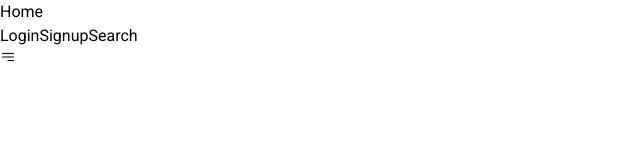
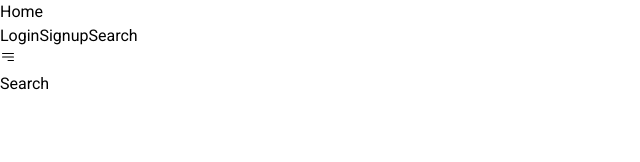
Before and after one commit to Kuwar20/backend-p, a React (Vite) app in the folder 17-Authify-findit/client/: page /search in a window 1280 px wide. Shown: the top 162 px of the page, without its empty margins (0-640 px from the left). Built offline with nearby package versions, Linux system fonts and the light colour scheme.

Commit message:
files added to route

```diff
--- a/17-Authify-findit/client/src/App.jsx
+++ b/17-Authify-findit/client/src/App.jsx
@@ -1,5 +1,8 @@
 import { BrowserRouter, Routes, Route } from 'react-router-dom'
 import Home from './pages/Home'
+import Login from './pages/Login'
+import Signup from './pages/Signup'
+import Search from './pages/Search'
 import Navbar from './components/Navbar'
 
 function App() {
@@ -10,6 +13,9 @@ function App() {
       <Navbar/>
         <Routes>
           <Route path='/' element={<Home />} />
+          <Route path='/login' element={<Login />} />
+          <Route path='/signup' element={<Signup />} />
+          <Route path='/search' element={<Search />} />
         </Routes>
       </BrowserRouter>
     </>
--- /dev/null
+++ b/17-Authify-findit/client/src/pages/Login.jsx
@@ -0,0 +1,9 @@
+import React from 'react'
+
+const Login = () => {
+  return (
+    <div>Login</div>
+  )
+}
+
+export default Login
--- /dev/null
+++ b/17-Authify-findit/client/src/pages/Search.jsx
@@ -0,0 +1,9 @@
+import React from 'react'
+
+const Search = () => {
+  return (
+    <div>Search</div>
+  )
+}
+
+export default Search
--- /dev/null
+++ b/17-Authify-findit/client/src/pages/Signup.jsx
@@ -0,0 +1,9 @@
+import React from 'react'
+
+const Signup = () => {
+  return (
+    <div>Signup</div>
+  )
+}
+
+export default Signup
```
